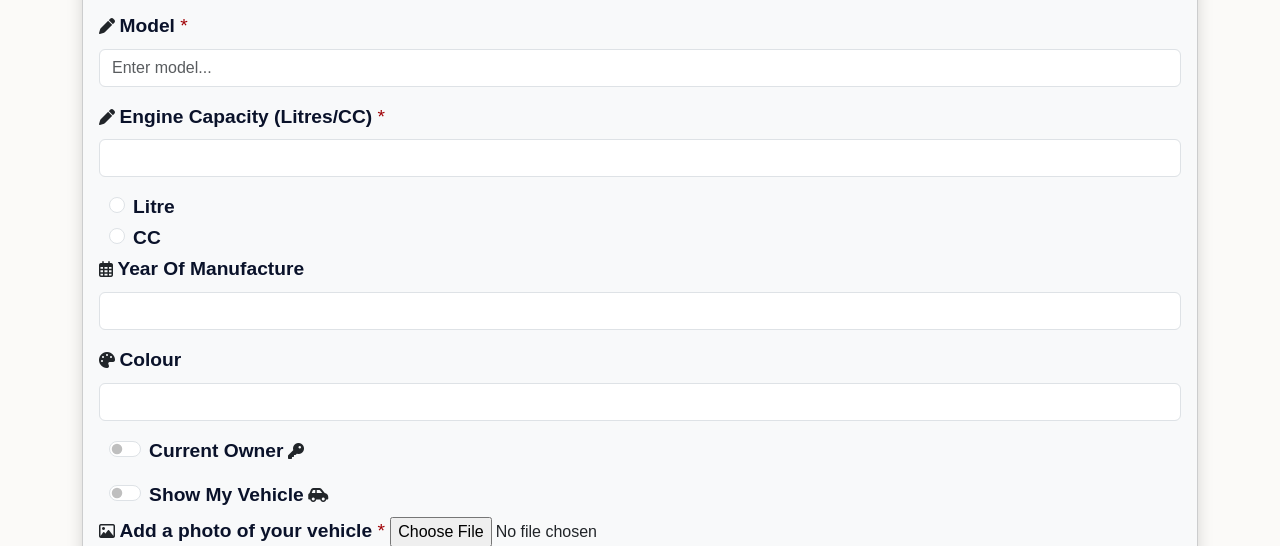
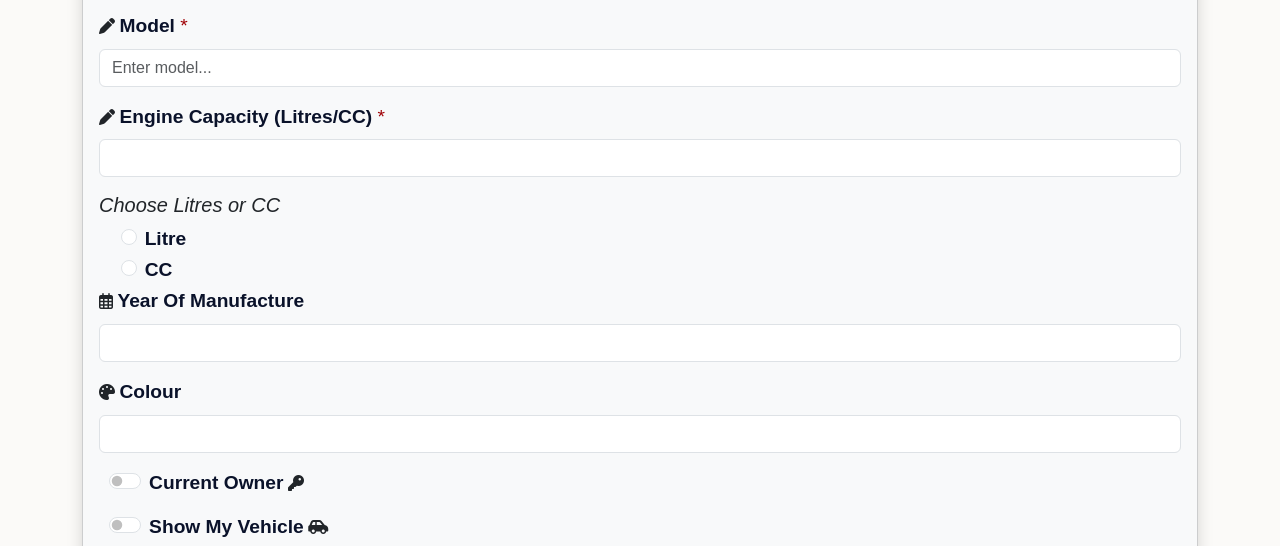
Before and after one commit to Ad-White/my-vehicle-history, a Flask app: template templates/edit_vehicle.html in a window 1280 px wide. Shown: the part 327-873 px from the top of the page. Run offline with Flask 3, Linux system fonts and the light colour scheme; the template is opened without the code that fills it, so the values that code supplies are empty; some libraries are stand-ins or nearby versions.

Commit message:
Add fieldset and legend to edit_vehicle form

```diff
--- a/templates/edit_vehicle.html
+++ b/templates/edit_vehicle.html
@@ -48,6 +48,8 @@
                         min="0.1" max="9999" step="0.1" value="{{ vehicle.capacity}}" required>
                     </div>
                     <!-- litres or cc radio buttons -->
+                    <fieldset>
+                        <legend class="h2 fs-5"><em>Choose Litres or CC</em></legend>
                     {% if vehicle.litre_cc == "Litre" %}
                         <div class="form-check">
                             <input class="form-check-input" type="radio" name="litre_cc" id="litre" value="Litre" checked>
@@ -78,6 +80,7 @@
                             </label>
                         </div>
                     {% endif %}
+                    </fieldset>
                 </div>
                 <!-- year of manufacture -->
                 <div class="row">
```
Lines whose indentation alone changed are shown as unchanged.
